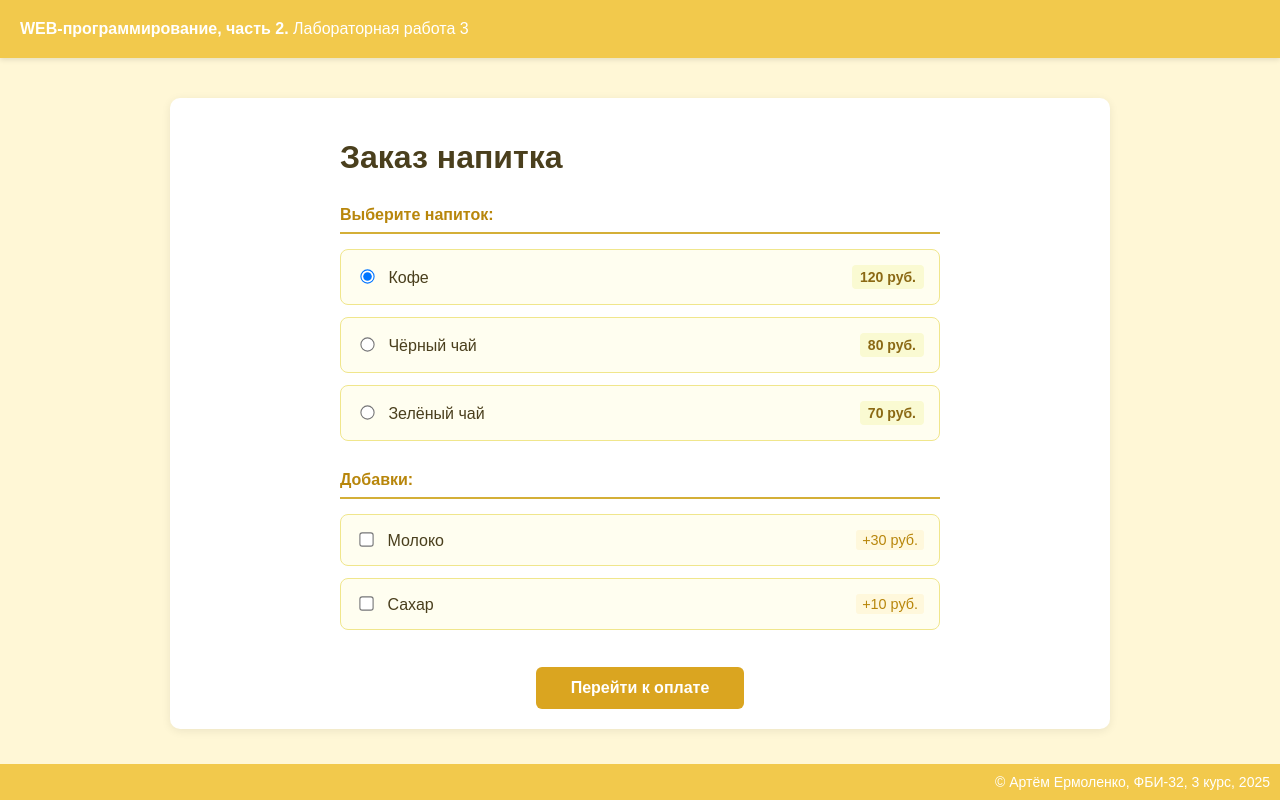
After one commit to ErmolenkoArtem/web-back-labs, a Flask app: page /lab3/order in a window 1280 px wide. The commit adds this page. Run offline with Flask 3, Linux system fonts and the light colour scheme.

Commit message:
Заказ напитка

```diff
--- a/lab3.py
+++ b/lab3.py
@@ -13,9 +13,9 @@ def lab():
 @lab3.route('/lab3/cookie')
 def cookie():
     resp = make_response(redirect('/lab3/'))
-    resp.set_cookie('name', 'IGOR', max_age = 5)
+    resp.set_cookie('name', 'Alex', max_age = 5)
     resp.set_cookie('age', '20')
-    resp.set_cookie('name_color', 'BLUE')
+    resp.set_cookie('name_color', 'magenta')
     return resp
 
 
@@ -34,8 +34,40 @@ def form1():
     user = request.args.get('user')
     if user == '':
         errors['user'] = 'Заполните поле!'
+
     age = request.args.get('age')
     if age == '':
         errors['age'] = 'Заполните поле!'
     sex = request.args.get('sex')
     return render_template('lab3/form1.html', user = user, age = age, sex = sex, errors = errors)
+
+
+@lab3.route('/lab3/order')
+def order():
+    return render_template('lab3/order.html')
+
+@lab3.route('/lab3/pay')
+def pay():
+    price = 0
+    drink = request.args.get('drink')
+    # Пусть кофе стоит 120 рублей, чертный чай - 80 рублей, зеленый - 70 рублей.
+    if drink == 'coffee':
+        price = 120
+    elif drink == 'black-tea':
+        price = 80
+    else:
+        price = 70
+
+    # Добавка молока удорожает напиток на 30 рублей, а сахара - на 10.
+    if request.args.get('milk') == 'on':
+        price += 30
+    if request.args.get('sugar') == 'on':
+        price += 10
+
+    return render_template('lab3/pay.html', price = price)
+
+
+@lab3.route('/lab3/success')
+def success():
+    price = request.args.get('price')
+    return render_template('lab3/success.html', price = price)
--- a/templates/lab3/form1.html
+++ b/templates/lab3/form1.html
@@ -16,7 +16,7 @@
 
     {% if user and age %}
 
-    <hi>Привет, {{ user }}!</h1>
+    <h1>Привет, {{ user }}!</h1>
     <h2>Добро пожаловать на наш сайт!</h2>
 
     <div>ваш возраст: {{ age }}</div>
--- a/templates/lab3/lab3.html
+++ b/templates/lab3/lab3.html
@@ -14,5 +14,6 @@
         <li><a href="/lab3/cookie">Куки</a></li>
         <li><a href="/lab3/del_cookie">Очистка кук</a></li>
         <li><a href="/lab3/form1">Форма</a></li>
+        <li><a href="/lab3/order">Заказ напитка</a></li>
     </ol>
 {% endblock %}
--- /dev/null
+++ b/templates/lab3/order.html
@@ -0,0 +1,145 @@
+{% extends "base.html" %}
+
+{% block lab %}Лабораторная работа 3{% endblock %}
+
+{% block main %}
+<style>
+    .order-container {
+        max-width: 600px;
+        margin: 0 auto;
+    }
+
+    .section-title {
+        color: #b8860b;
+        border-bottom: 2px solid #d4af37;
+        padding-bottom: 8px;
+        margin: 30px 0 15px 0;
+        font-weight: bold;
+    }
+
+    .drink-option, .addon-option {
+        margin: 12px 0;
+        padding: 15px;
+        background: #fffef0;
+        border-radius: 8px;
+        border: 1px solid #f0e68c;
+        transition: all 0.3s ease;
+    }
+
+    .drink-option:hover, .addon-option:hover {
+        background: #fffacd;
+        border-color: #daa520;
+    }
+
+    .drink-option label, .addon-option label {
+        display: flex;
+        justify-content: space-between;
+        align-items: center;
+        width: 100%;
+        cursor: pointer;
+    }
+
+    .price-tag {
+        color: #8b6914;
+        font-weight: bold;
+        background: #fafad2;
+        padding: 4px 8px;
+        border-radius: 4px;
+        font-size: 14px;
+    }
+
+    .addon-price {
+        color: #b8860b;
+        font-size: 0.9em;
+        background: #fff8dc;
+        padding: 2px 6px;
+        border-radius: 3px;
+    }
+
+    .submit-btn {
+        background-color: #daa520;
+        color: white;
+        padding: 12px 35px;
+        border: none;
+        border-radius: 6px;
+        cursor: pointer;
+        font-size: 16px;
+        font-weight: bold;
+        margin-top: 25px;
+        transition: background-color 0.3s ease;
+    }
+
+    .submit-btn:hover {
+        background-color: #b8860b;
+    }
+
+    input[type="radio"], input[type="checkbox"] {
+        margin-right: 10px;
+        transform: scale(1.1);
+    }
+</style>
+
+<div class="order-container">
+    <h1>Заказ напитка</h1>
+
+    <form action="/lab3/pay">
+        <div class="section-title">Выберите напиток:</div>
+
+        <div class="drink-option">
+            <label>
+                <span>
+                    <input type="radio" value="coffee" name="drink" checked>
+                    Кофе
+                </span>
+                <span class="price-tag">120 руб.</span>
+            </label>
+        </div>
+
+        <div class="drink-option">
+            <label>
+                <span>
+                    <input type="radio" value="black-tea" name="drink">
+                    Чёрный чай
+                </span>
+                <span class="price-tag">80 руб.</span>
+            </label>
+        </div>
+
+        <div class="drink-option">
+            <label>
+                <span>
+                    <input type="radio" value="green-tea" name="drink">
+                    Зелёный чай
+                </span>
+                <span class="price-tag">70 руб.</span>
+            </label>
+        </div>
+
+        <div class="section-title">Добавки:</div>
+
+        <div class="addon-option">
+            <label>
+                <span>
+                    <input type="checkbox" name="milk">
+                    Молоко
+                </span>
+                <span class="addon-price">+30 руб.</span>
+            </label>
+        </div>
+
+        <div class="addon-option">
+            <label>
+                <span>
+                    <input type="checkbox" name="sugar">
+                    Сахар
+                </span>
+                <span class="addon-price">+10 руб.</span>
+            </label>
+        </div>
+
+        <div style="text-align: center;">
+            <button type="submit" class="submit-btn">Перейти к оплате</button>
+        </div>
+    </form>
+</div>
+{% endblock %}
```
Also changed, not shown: templates/lab3/pay.html (added, +121 -0 lines), templates/lab3/success.html (added, +85 -0 lines).
